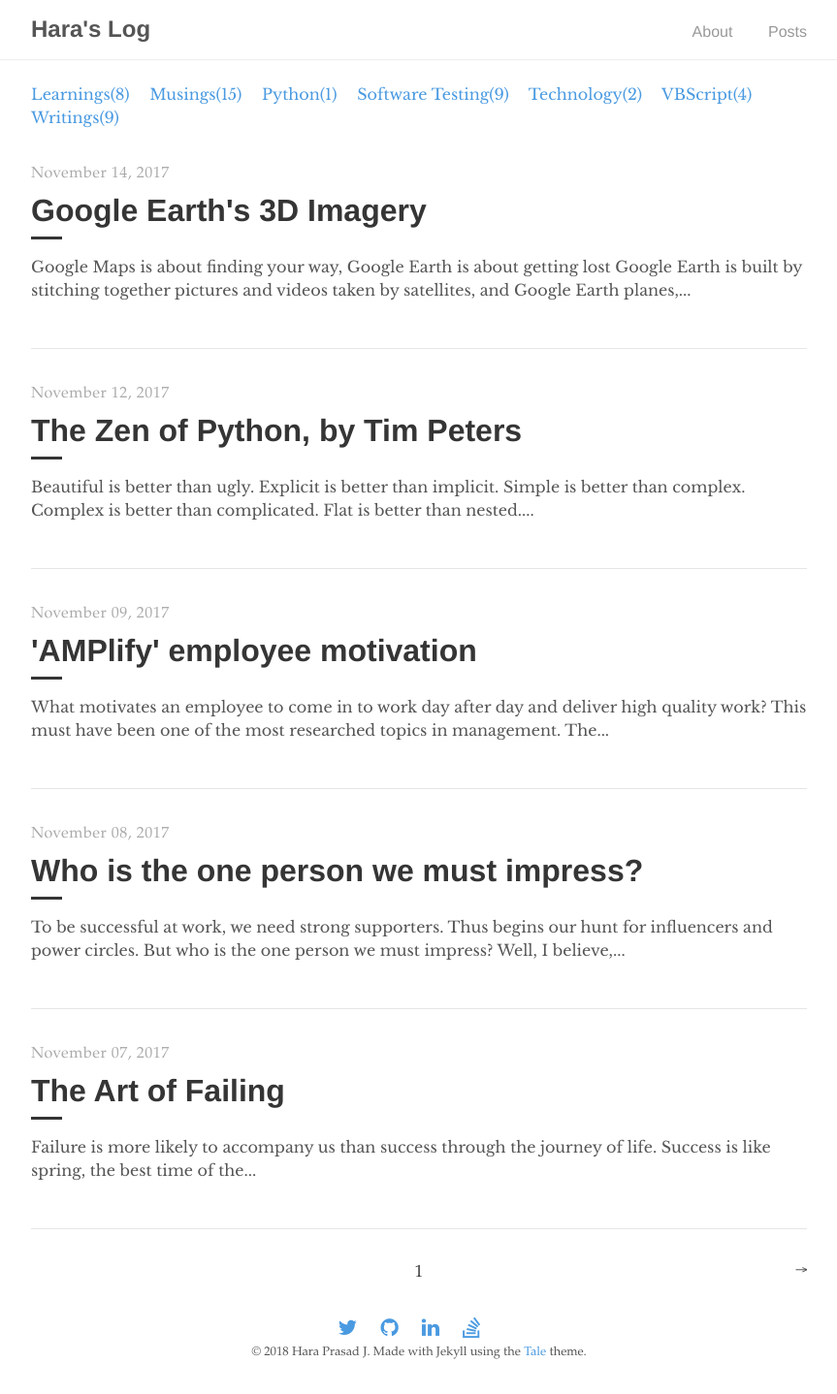
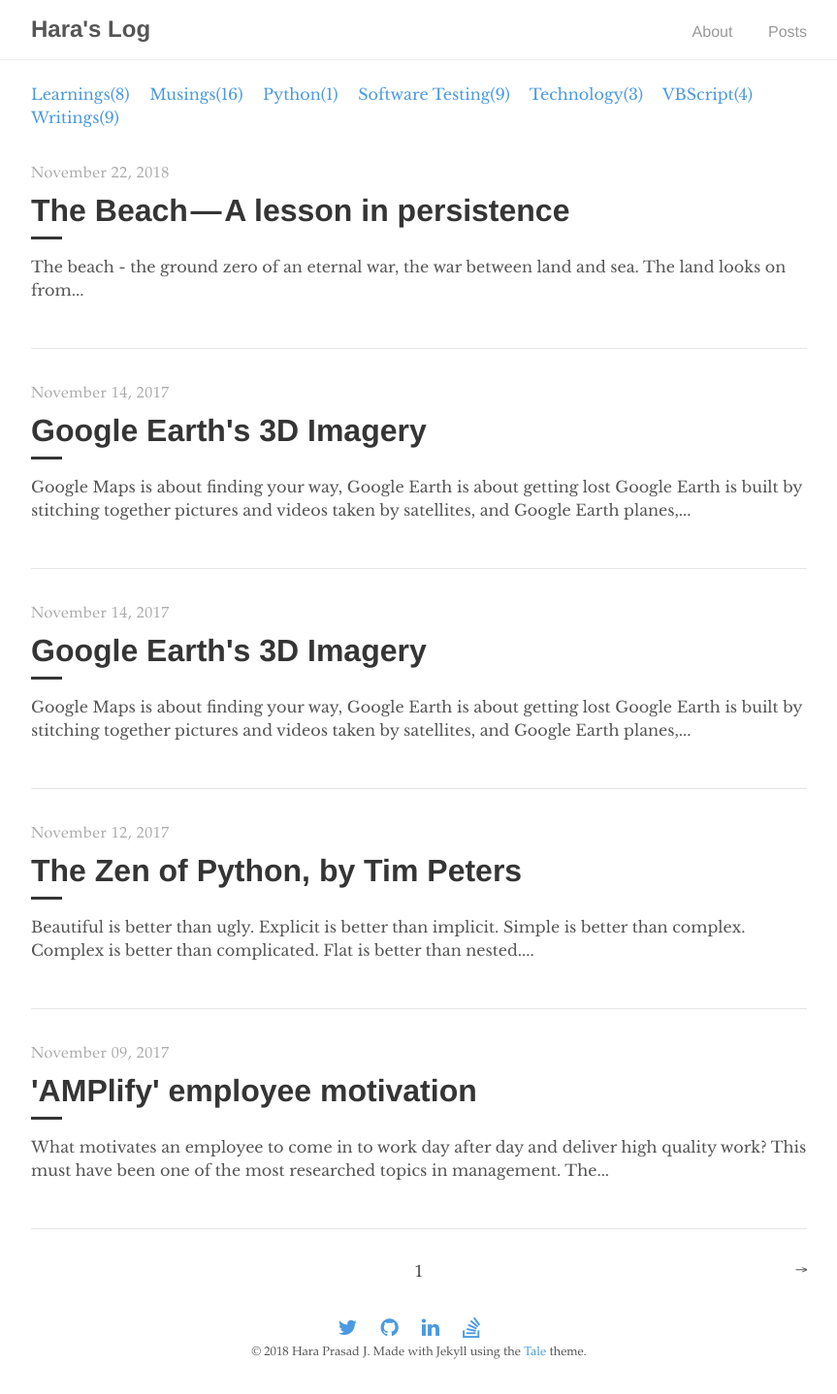
Before and after one commit to haraprasadj/haraprasadj.github.io, a Jekyll site: the page built from index.html, in a window 1280 px wide. Shown: the whole page at 97% size, without its empty margins (208-1071 px from the left). Built offline with Jekyll 4.4.1, drawn with Linux system fonts in a browser that asks for light colours; nearby versions of some CDN libraries; the list of posts is cut into pages by our own code.

Commit message:
2018-11-22

```diff
--- a/_posts/2017-11-08-who-is-the-one-person-to-impress.md
+++ b/_posts/2017-11-08-who-is-the-one-person-to-impress.md
@@ -4,8 +4,18 @@
 categories: [Learnings]
 ---
 
-To be successful at work, we need strong supporters. Thus begins our hunt for influencers and power circles. But who is the one person we must impress?
+Looking at a small child trying to impress all the adults around by showing off each new skill they acquire is an important indication that we seek approval of people around us right from birth. And it is a logical conclusion of the observation that "human being is a social animal".
 
-Well, I believe, the one person who must be impressed with what we do is ourselves. We must be proud of what we do. If not, all other plans just fall apart, for we are the strongest supporter we can find.
+While in school we constantly try to impress our teachers. I can still remember how my classmates competed to answer questions asked by a teacher, raising the hands as high as possible. A mathematics teacher who taught me in primary school had this technique - he would write a problem on the blackboard and the first two or three students who solve it and show it get a V.Good (Very Good) in their notebook and the next three or four would get a Good.
+
+As we walk into the workplace as a fresher, the first people we try to impress are our teammates. We wish to gain the respect of our peers and try to fit into the team and seek a sense of belonging. This could be the reason we make friends with those that join the organisation along with us very easily.
+
+Then comes the manager whom we must impress to give us that great increment or promotion. Career growth takes the path of impressing the managers, their managers and the entire hierarchy and finding champions among them who would support our growth.
+
+Thanks to the social networks we also need to impress a lot of people whom we don't even know.
+
+But, I believe, the one person whom we forget to impress and whom we actually must impress is oneself. We forget to ask ourselves if we are proud of what we do and how we do what we do. Looking back at life do we feel a sense of satisfaction and fulfilment seeing where we are and who we are. I think this is the problem of life today. We are so busy playing the game, we hardly ever get the time to reflect and rejoice in it.
+
+At the end of the day the only person we will have to live with forever is ourselves. And if we cannot live with ourselves, all our efforts are in vain.
 
 Think about it!
--- /dev/null
+++ b/_posts/2017-11-14-google-earth-3d-imagery-explained0.md
@@ -0,0 +1,13 @@
+---
+layout: post
+title: Google Earth's 3D Imagery
+categories: [Technology]
+---
+
+**Google Maps is about finding your way, Google Earth is about getting lost**
+
+Google Earth is built by stitching together pictures and videos taken by satellites, and Google Earth planes, using [Photogrammetry](https://en.wikipedia.org/wiki/Photogrammetry) and multiple other techniques.
+
+This amazing technology is briefly explained in this video:
+
+<iframe width="854" height="480" src="https://www.youtube.com/embed/suo_aUTUpps" frameborder="0" allowfullscreen></iframe>
--- /dev/null
+++ b/_posts/2018-11-22-beach-lesson-in-persistence.md
@@ -0,0 +1,17 @@
+---
+layout: post
+title: The Beach — A lesson in persistence
+categories: [Musings]
+---
+
+![Sanur beach, Bali]({{ "/assets/2017_05_Bali_ - 35.jpg" | absolute_url }}){:class="img-responsive"}{:height="350px" width="800px"}
+
+The beach - the ground zero of an eternal war, the war between land and sea.
+
+The land looks on from behind its barricade of mighty rocks at the ocean’s struggle with arrogance, not realising that with each wave the ocean is wearing down that barricade bit by bit.
+
+The rocks guarding the land break every wave with ease. Yet, the ocean relentlessly hits back with more waves.
+
+The strength of the rocks holding back the ocean seems unbeatable. Yet, the ocean does not give up.
+
+The land seems to win each of the battles. I feel, however, that in the end the ocean will win. Not by strength, but by persistence.
```
Also changed, not shown: 1 other file.
